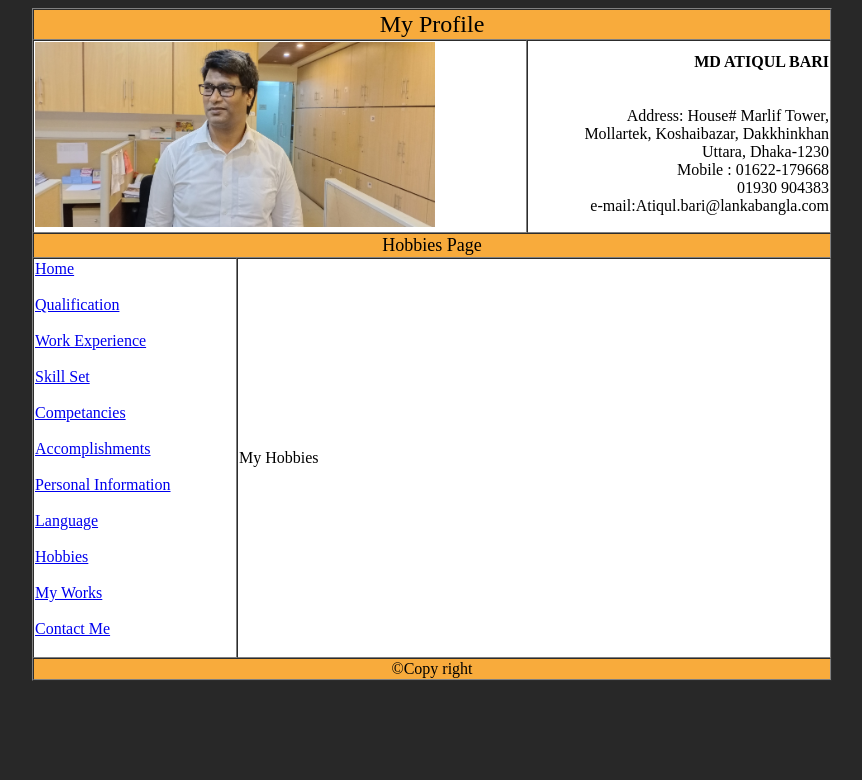
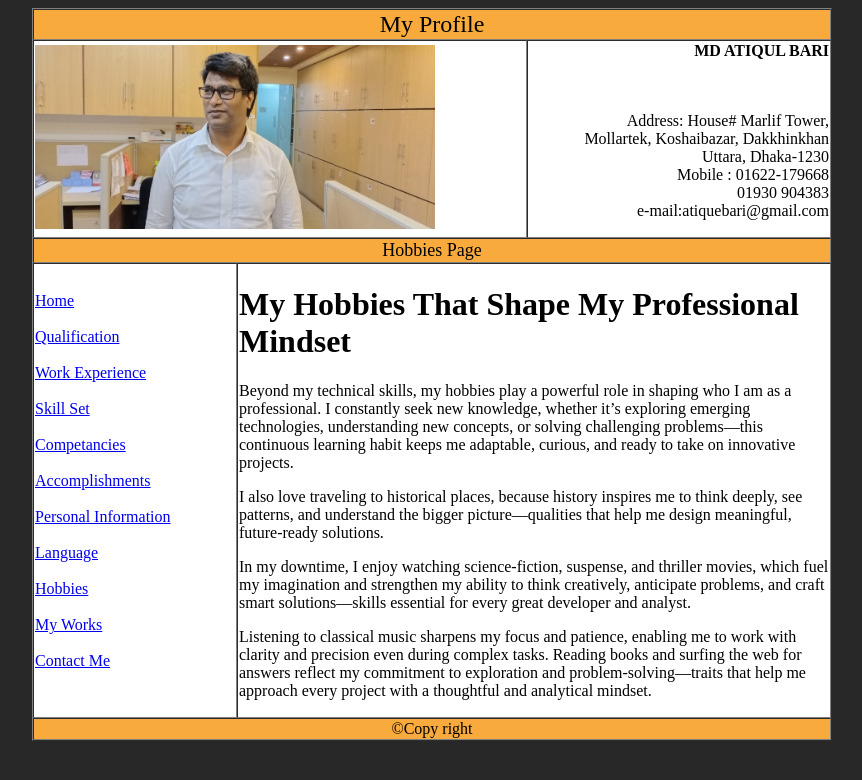
Before and after one commit to bariAtique/atiqueBari_html, a plain HTML site: page hobbies.html in a window 1280 px wide. Shown: the whole page, without its empty margins (208-1070 px from the left). Drawn offline with Linux system fonts and the light colour scheme.

Commit message:
upgrade and add hobbies, home page

```diff
--- a/hobbies.html
+++ b/hobbies.html
@@ -16,34 +16,73 @@
             <img width="400" src="./atique-web.jpg" alt="atique" />
           </td>
           <td width="300" valign="bottom" align="right">
-
-              <b>MD ATIQUL BARI</b><br /><br/><br />
+            <b>MD ATIQUL BARI</b><br /><br /><br />
+            <p>
               Address: House# Marlif Tower,<br />
-              Mollartek, Koshaibazar, Dakkhinkhan<br/> Uttara, Dhaka-1230 <br />Mobile :
-              01622-179668<br/> 01930 904383 <br/> e-mail:Atiqul.bari@lankabangla.com
+              Mollartek, Koshaibazar, Dakkhinkhan<br />
+              Uttara, Dhaka-1230 <br />Mobile : 01622-179668<br />
+              01930 904383 <br />
+              e-mail:atiquebari@gmail.com
             </p>
           </td>
         </tr>
         <tr align="center">
-          <td colspan="3" bgcolor="#f8ab3c"><font size="4">Hobbies Page</font></td>
+          <td colspan="3" bgcolor="#f8ab3c">
+            <font size="4">Hobbies Page</font>
+          </td>
         </tr>
         <tr>
-              <td width="200">
-              <a href="index.html">Home</a><br/><br/>
-              <a href="qualification.html">Qualification</a> <br/><br/>
-              <a href="experience.html">Work Experience</a> <br/><br/>
-              <a href="skill.html">Skill Set</a><br/> <br/>
-              <a href="competencies.html">Competancies</a><br/><br/>
-              <a href="accomplishment.html">Accomplishments</a><br/><br/>
-              <a href="personalInfo.html">Personal Information</a><br/> <br/>
-             <a href="language.html"> Language</a> <br/><br/>
-             <a href="hobbies.html"> Hobbies</a><br/><br/>
-             <a href="works.html"> My Works</a><br/> <br/>
-             <a href="contact.html"> Contact Me</a><br/><br/>
+          <td width="200">
+            <a href="index.html">Home</a><br /><br />
+            <a href="qualification.html">Qualification</a> <br /><br />
+            <a href="experience.html">Work Experience</a> <br /><br />
+            <a href="skill.html">Skill Set</a><br />
+            <br />
+            <a href="competencies.html">Competancies</a><br /><br />
+            <a href="accomplishment.html">Accomplishments</a><br /><br />
+            <a href="personalInfo.html">Personal Information</a><br />
+            <br />
+            <a href="language.html"> Language</a> <br /><br />
+            <a href="hobbies.html"> Hobbies</a><br /><br />
+            <a href="works.html"> My Works</a><br />
+            <br />
+            <a href="contact.html"> Contact Me</a><br /><br />
+          </td>
+          <td colspan="2">
+            <!-- My Hobbies -->
+            <h1>My Hobbies That Shape My Professional Mindset</h1>
 
+            <p>
+              Beyond my technical skills, my hobbies play a powerful role in
+              shaping who I am as a professional. I constantly seek new
+              knowledge, whether it’s exploring emerging technologies,
+              understanding new concepts, or solving challenging problems—this
+              continuous learning habit keeps me adaptable, curious, and ready
+              to take on innovative projects.
+            </p>
 
+            <p>
+              I also love traveling to historical places, because history
+              inspires me to think deeply, see patterns, and understand the
+              bigger picture—qualities that help me design meaningful,
+              future-ready solutions.
+            </p>
+
+            <p>
+              In my downtime, I enjoy watching science-fiction, suspense, and
+              thriller movies, which fuel my imagination and strengthen my
+              ability to think creatively, anticipate problems, and craft smart
+              solutions—skills essential for every great developer and analyst.
+            </p>
+
+            <p>
+              Listening to classical music sharpens my focus and patience,
+              enabling me to work with clarity and precision even during complex
+              tasks. Reading books and surfing the web for answers reflect my
+              commitment to exploration and problem-solving—traits that help me
+              approach every project with a thoughtful and analytical mindset.
+            </p>
           </td>
-          <td colspan="2">My Hobbies</td>
         </tr>
         <tr align="center" bgcolor="f8ab3c">
           <td colspan="3">&copy;Copy right</td>
```
Also changed, not shown: accomplishment.html (+1 -1 lines), competencies.html (+1 -1 lines), contact.html (+1 -1 lines), experience.html (+1 -1 lines), index.html (+43 -19 lines), language.html (+1 -1 lines), personalInfo.html (+1 -1 lines), qualification.html (+1 -1 lines), skill.html (+2 -5 lines), works.html (+1 -1 lines).
